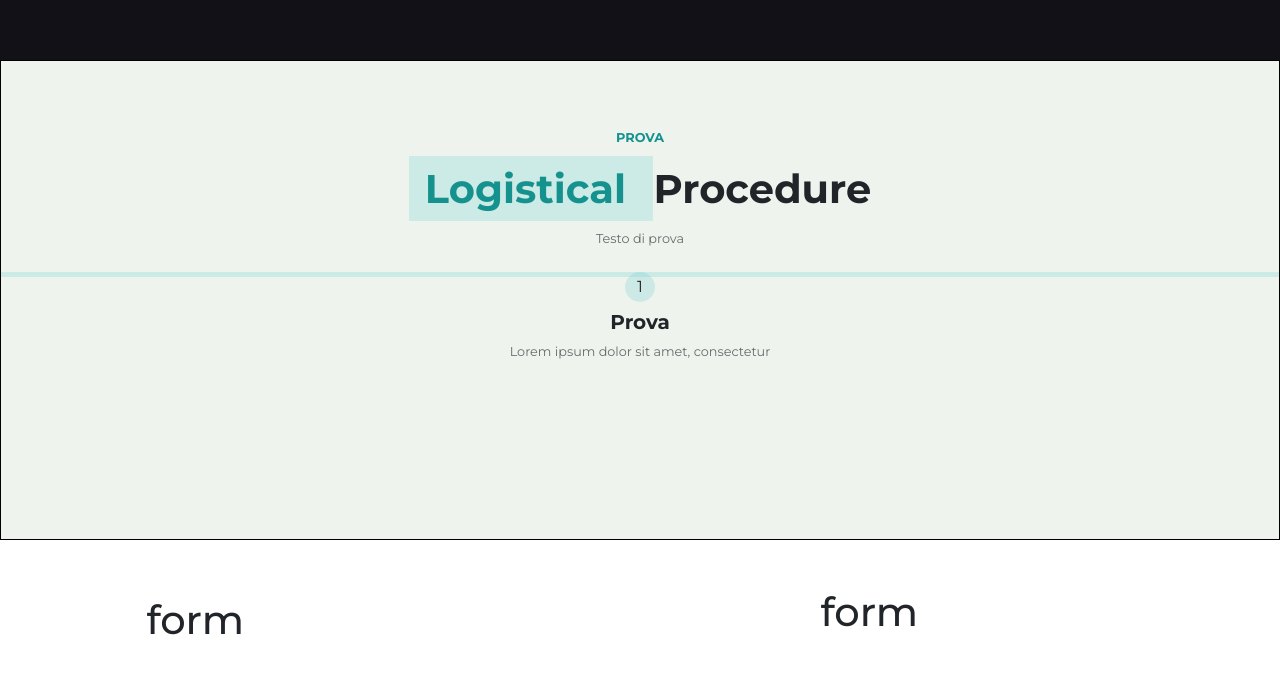
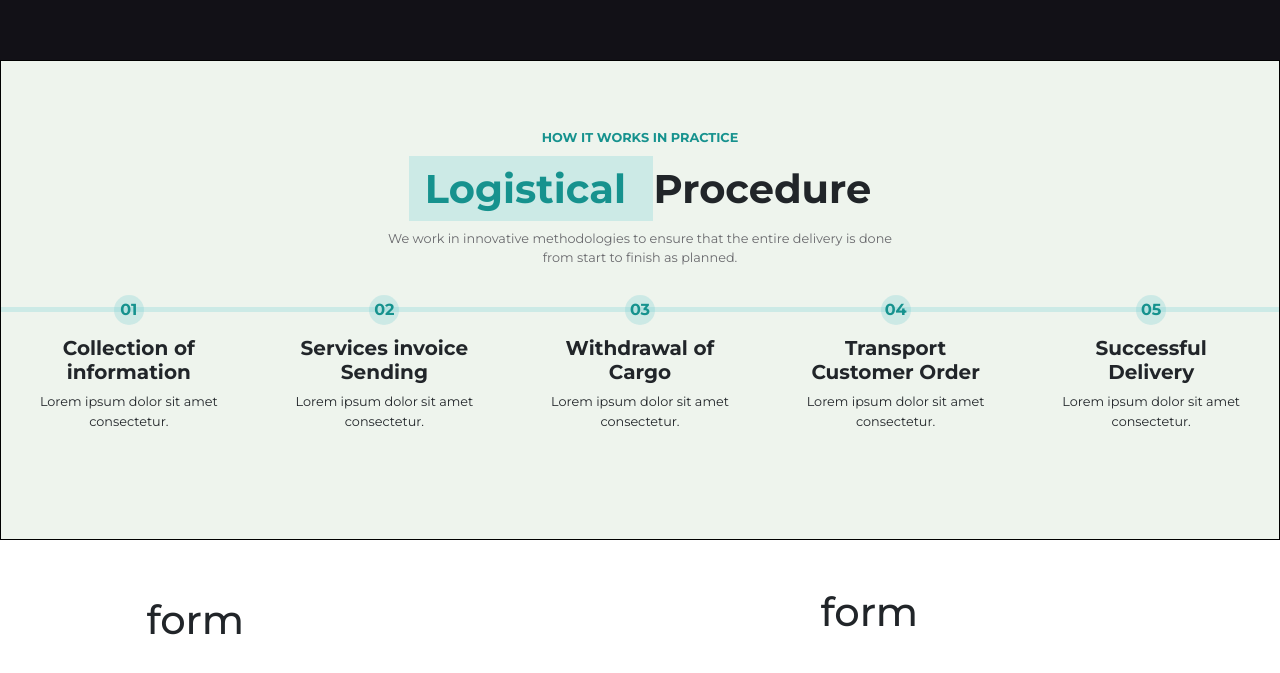
Before and after one commit to giagra91/proj-html-vuejs, a Vue app: page / in a window 1280 px wide. Shown: the part 2084-2757 px from the top of the page. Built offline with nearby package versions, Linux system fonts and the light colour scheme.

Commit message:
completamento Logistics

```diff
--- a/src/components/Logistics.vue
+++ b/src/components/Logistics.vue
@@ -1,31 +1,78 @@
 <template>
     <div class="logistics py-5">
-        <div class="text-center py-3">
-            <span class="my-text fw-bold my-text-green text-uppercase">Prova</span>
+        <div class="my-top-infos text-center py-3" v-for="(element, index) in logisticalInfos" :key="index + `info`">
+            <span class="my-text fw-bold my-text-green text-uppercase">{{ element.topText }}</span>
                 <h1 class="fw-bold my-3">
                     <span class="px-3 py-2 my-bg-lightgreen my-text-green">
-                        Logistical
+                        {{ element.evidenceTitle }}
                     </span>
-                    Procedure
+                    {{ element.normalTitle }}
                 </h1>
-                <p class="my-text my-text-color">Testo di prova</p>
+                <p class="my-text my-text-color">{{ element.text }}</p>
+        </div>
                 <div class="py-2">
-                    <div class="d-flex justify-content-evenly align-items-start my-line my-bg-lightgreen">
-                        <div class="d-flex flex-column justify-content-center align-items-center">
-                            <p class="m-0 my-number my-bg-lightgreen">1</p>
-                            <h5 class="my-2 fw-bold">Prova</h5>
-                            <p class="my-text my-text-color">Lorem ipsum dolor sit amet, consectetur</p>
+                    <div class="d-flex justify-content-around align-items-center my-line my-bg-lightgreen mb-4">
+                        <span class="m-0 my-number my-bg-lightgreen my-text-green fw-bold"
+                        v-for="(element, index) in logisticalProcedure" :key="index">
+                            {{ element.index }}
+                        </span>
+                    </div>
+                    <div class="d-flex justify-content-around align-items-center">
+                        <div class="text-center my-info" v-for="(element, index) in logisticalProcedure" :key="index + `logistics`">
+                            <h5 class="fw-bold">{{ element.title }}</h5>
+                            <p class="m-0 my-text">
+                                {{ element.text }}
+                            </p>
+
                         </div>
 
                     </div>
                 </div>
-        </div>
     </div>
 </template>
 
 <script>
 export default {
-    name: "LogisticalProcedure"
+    name: "LogisticalProcedure",
+    data: function(){
+        return{
+            logisticalProcedure:[
+                {
+                    index: "01",
+                    title: "Collection of information",
+                    text: "Lorem ipsum dolor sit amet consectetur."
+                },
+                {
+                    index: "02",
+                    title: "Services invoice Sending",
+                    text: "Lorem ipsum dolor sit amet consectetur."
+                },
+                {
+                    index: "03",
+                    title: "Withdrawal of Cargo",
+                    text: "Lorem ipsum dolor sit amet consectetur."
+                },
+                {
+                    index: "04",
+                    title: "Transport Customer Order",
+                    text: "Lorem ipsum dolor sit amet consectetur."
+                },
+                {
+                    index: "05",
+                    title: "Successful Delivery",
+                    text: "Lorem ipsum dolor sit amet consectetur."
+                },
+            ],
+            logisticalInfos:[
+                {
+                    topText: "How it works in practice",
+                    evidenceTitle: "Logistical",
+                    normalTitle: "Procedure",
+                    text: "We work in innovative methodologies to ensure that the entire delivery is done from start to finish as planned."
+                }
+            ]
+        }
+    }
 
 }
 </script>
@@ -37,14 +84,24 @@ div.logistics{
     background-color: #eef4ed;
 }
 
+div.my-top-infos{
+    width: 40%;
+    margin: 0 auto;
+}
+
 div.my-line{
     height: 5px;
+}
+
+div.my-info{
+    width: 180px;
 }
 
 .my-number{
     width: 30px;
     height: 30px;
     line-height: 30px;
+    text-align: center;
     border-radius: 50%;
 }
 
```
